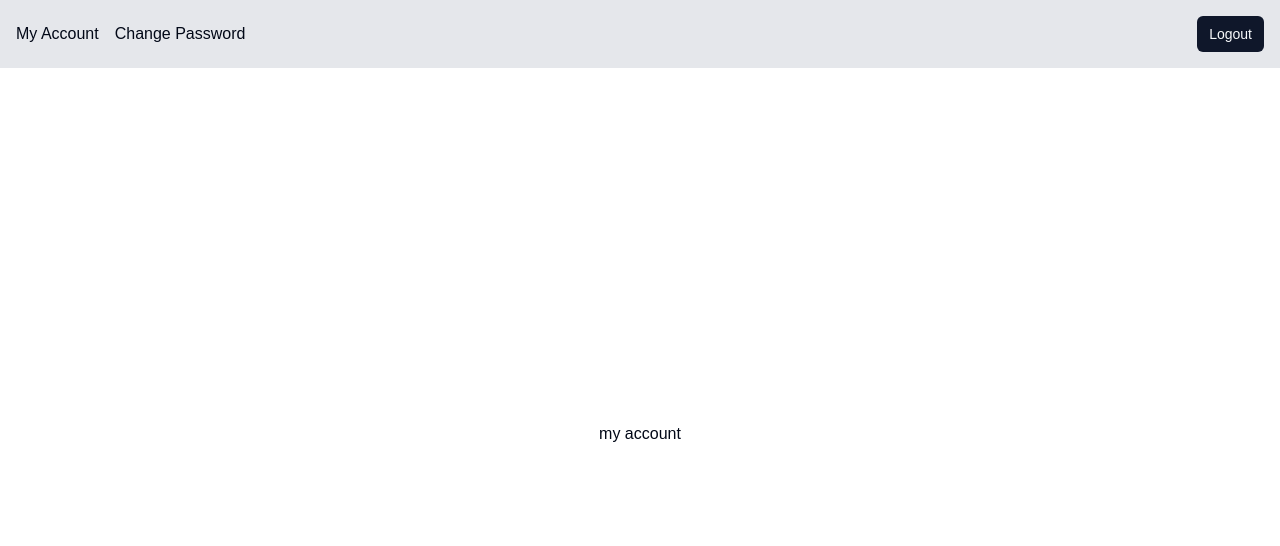
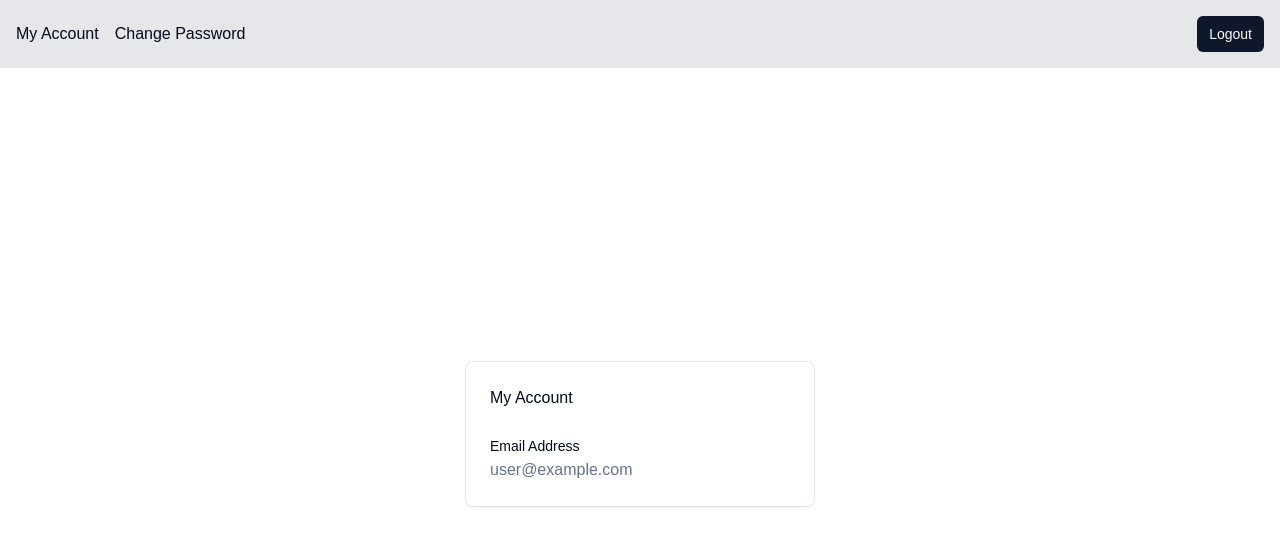
Before and after one commit to ccweerasinghe1994/next-auth, a Next.js app: page /my-account in a window 1280 px wide. Shown: the top 546 px of the page. Built offline with nearby package versions, Linux system fonts and the light colour scheme; no server answers; sample sign-in values are in the browser's storage.

Commit message:
enhance MyAccount component to display user email from session

```diff
--- a/app/(logged-in)/my-account/page.tsx
+++ b/app/(logged-in)/my-account/page.tsx
@@ -1,3 +1,17 @@
-export default function MyAccount() {
-  return <div className="">my account</div>;
+import { auth } from "@/auth";
+import { Card, CardContent, CardHeader } from "@/components/ui/card";
+import { Label } from "@/components/ui/label";
+
+export default async function MyAccount() {
+  const session = await auth();
+
+  return (
+    <Card className="w-[350px]">
+      <CardHeader>My Account</CardHeader>
+      <CardContent>
+        <Label>Email Address</Label>
+        <div className="text-muted-foreground">{session?.user?.email}</div>
+      </CardContent>
+    </Card>
+  );
 }
```
